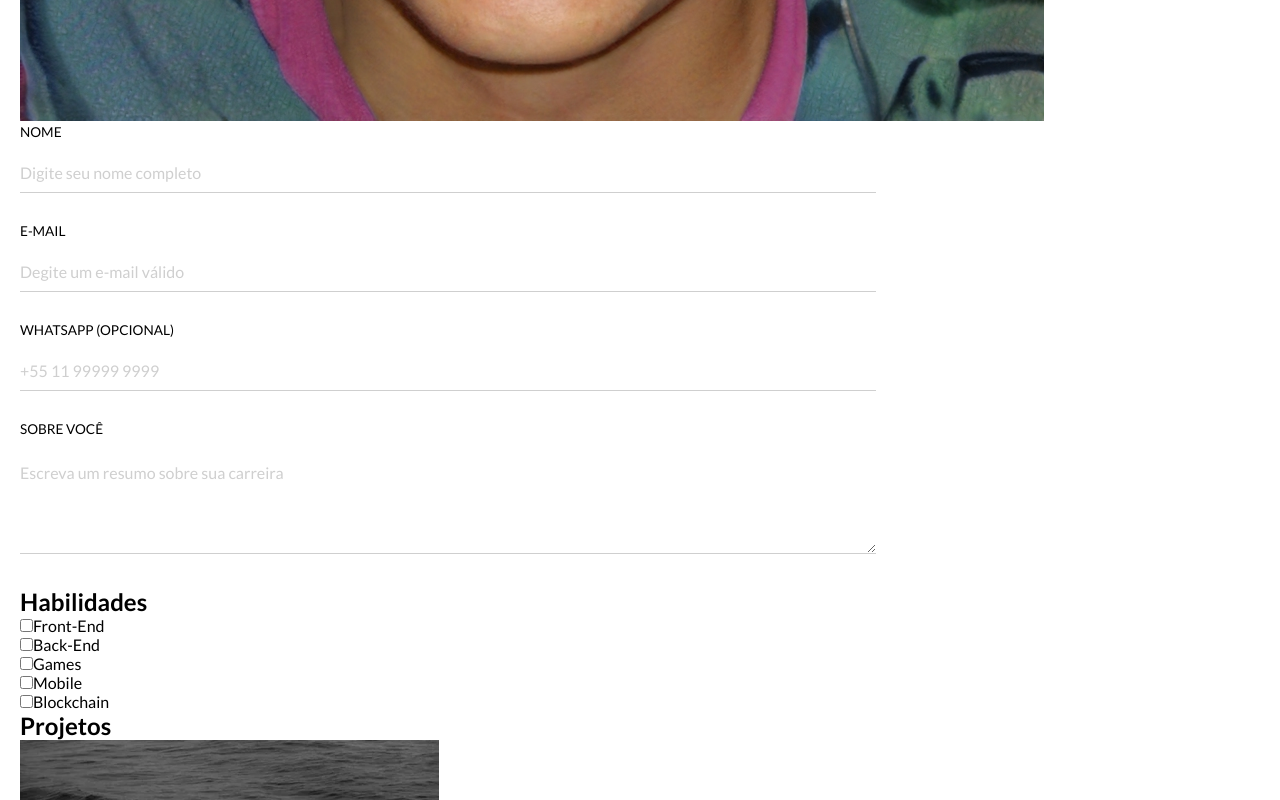
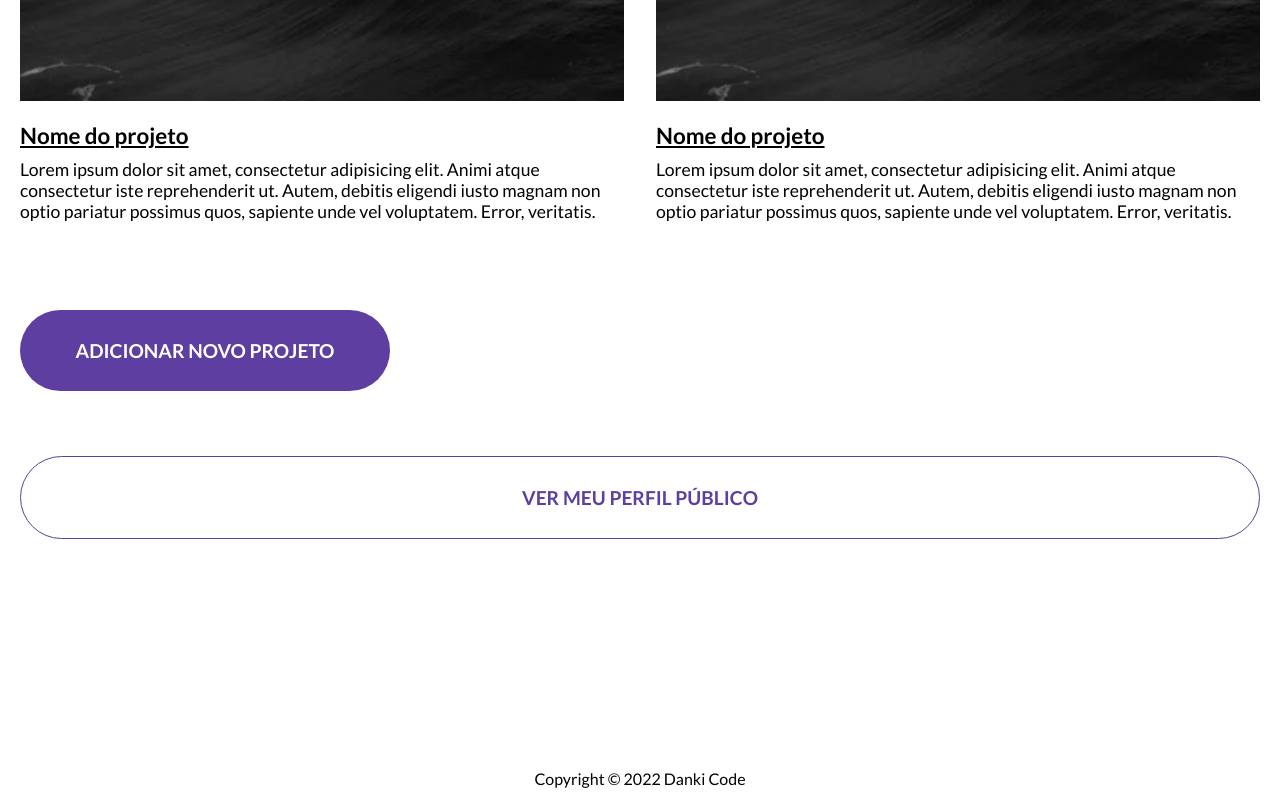
Before and after one commit to dankiCodeBusiness/danki-job, a React (Create React App) app: page /minha-conta in a window 1280 px wide. Shown: the part 1380-2180 px from the top of the page. Built offline with nearby package versions, Linux system fonts and the light colour scheme; the HTML template or start-up script is replaced by a standard one.

Commit message:
feature: finish style to my account page

```diff
--- a/src/assets/styles/global.ts
+++ b/src/assets/styles/global.ts
@@ -8,6 +8,7 @@ const GlobalStyle = createGlobalStyle`
     --purple-200: #5e3ea1;
     --dark: #000000;
     --gray-light: #CFCFCF;
+    --gray-light-100: #D8D8D8;
   }
 
   html {
--- a/src/components/Button/index.tsx
+++ b/src/components/Button/index.tsx
@@ -3,12 +3,13 @@ import {Container} from './styles';
 
 interface Props {
     title: string
+    outline?: boolean
 }
 
-export function Button({title}: Props) {
+export function Button({title, outline = false}: Props) {
 
     return (
-        <Container>
+        <Container outline={outline}>
             {title}
         </Container>
     );
--- a/src/components/Button/styles.ts
+++ b/src/components/Button/styles.ts
@@ -1,10 +1,11 @@
-import styled from "styled-components";
+import styled, {css} from "styled-components";
 
-export const Container = styled.button`
-  border: none;
+interface ButtonProps {
+    outline: boolean
+}
+
+export const Container = styled.button<ButtonProps>`
   outline: none;
-  background-color: var(--purple-200);
-  color: var(--white);
   border-radius: 43.5px;
   font-weight: 700;
   font-size: 1.2rem;
@@ -13,6 +14,16 @@ export const Container = styled.button`
   width: 100%;
   padding: 29px 0;
 
+
+  ${({outline}) => outline ? css`
+    border: 1px solid var(--purple-200);
+    background-color: var(--white);
+    color: var(--purple-200);
+  ` : css`
+    border: none;
+    background-color: var(--purple-200);
+    color: var(--white);
+  `}
   &:hover {
     background-color: var(--purple-100);
     color: var(--purple-200);
--- a/src/components/FormControll/styles.ts
+++ b/src/components/FormControll/styles.ts
@@ -2,7 +2,6 @@ import styled from "styled-components";
 
 export const Container = styled.div`
   width: 100%;
-  max-width: 856px;
   margin-bottom: 30px;
 
   label {
--- a/src/pages/MyAccount/index.tsx
+++ b/src/pages/MyAccount/index.tsx
@@ -5,9 +5,11 @@ import {Header} from "../../components/Header";
 import {Background} from "../../components/Background";
 import {CoverProfile} from "../../components/CoverProfile";
 import {FormControll} from "../../components/FormControll";
+import {Button} from "../../components/Button";
+
 import avatar from '../../assets/images/avatar.jpeg'
 import placeholder from '../../assets/images/placeholder.png'
-import {Button} from "../../components/Button";
+import ImageUploadPNG from '../../assets/images/imageupload.png'
 
 export function MyAccount() {
 
@@ -26,9 +28,14 @@ export function MyAccount() {
 
                     <form action="">
                         <div className="picture">
-                            <img src={avatar} alt="Olá você"/>
+                            <div>
+                                <button type={"button"}>
+                                    <img src={ImageUploadPNG} alt="Upload"/>
+                                </button>
+                            </div>
+                            <img src={avatar} className={'img-avatar'} alt="Olá você"/>
                         </div>
-                        <div className="containerForm">
+                        <div className="container-form">
                             <FormControll labelName={'name'} labelText={'Nome'}>
                                 <input type="text" id={'name'} placeholder={'Digite seu nome completo'}/>
                             </FormControll>
@@ -38,6 +45,8 @@ export function MyAccount() {
                             <FormControll labelName={'mobile_number'} labelText={'whatsapp (opcional)'}>
                                 <input type="text" id={'mobile_number'} placeholder={'+55 11 99999 9999'}/>
                             </FormControll>
+                        </div>
+                        <div className="about">
                             <FormControll labelName={'about'} labelText={'Sobre você'}>
                                 <textarea name={'about'} id={'about'} rows={5}
                                           placeholder={'Escreva um resumo sobre sua carreira'}/>
@@ -46,23 +55,23 @@ export function MyAccount() {
                         <div className="skills">
                             <h2>Habilidades</h2>
                             <div>
-                                <input type="checkbox" name={'frontend'}/>
+                                <input type="checkbox" id={'frontend'} name={'frontend'}/>
                                 <label htmlFor="frontend">Front-End</label>
                             </div>
                             <div>
-                                <input type="checkbox" name={'backend'}/>
+                                <input type="checkbox" id={'backend'} name={'backend'}/>
                                 <label htmlFor="backend">Back-End</label>
                             </div>
                             <div>
-                                <input type="checkbox" name={'games'}/>
+                                <input type="checkbox" id={'games'} name={'games'}/>
                                 <label htmlFor="games">Games</label>
                             </div>
                             <div>
-                                <input type="checkbox" name={'mobile'}/>
+                                <input type="checkbox" id={'mobile'} name={'mobile'}/>
                                 <label htmlFor="mobile">Mobile</label>
                             </div>
                             <div>
-                                <input type="checkbox" name={'blockchain'}/>
+                                <input type="checkbox" id={'blockchain'} name={'blockchain'}/>
                                 <label htmlFor="blockchain">Blockchain</label>
                             </div>
                         </div>
@@ -70,14 +79,14 @@ export function MyAccount() {
                             <h2>Projetos</h2>
                             <div>
                                 <img src={placeholder} alt="Project name"/>
-                                <h3>Nome do projeto</h3>
+                                <h3><a href="https://google.com">Nome do projeto</a></h3>
                                 <p>Lorem ipsum dolor sit amet, consectetur adipisicing elit. Animi atque consectetur
                                     iste reprehenderit ut. Autem, debitis eligendi iusto magnam non optio pariatur
                                     possimus quos, sapiente unde vel voluptatem. Error, veritatis.</p>
                             </div>
                             <div>
                                 <img src={placeholder} alt="Project name"/>
-                                <h3>Nome do projeto</h3>
+                                <h3><a href="https://google.com">Nome do projeto</a></h3>
                                 <p>Lorem ipsum dolor sit amet, consectetur adipisicing elit. Animi atque consectetur
                                     iste reprehenderit ut. Autem, debitis eligendi iusto magnam non optio pariatur
                                     possimus quos, sapiente unde vel voluptatem. Error, veritatis.</p>
@@ -85,7 +94,7 @@ export function MyAccount() {
                         </div>
                         <div className="footer">
                             <Button title={'Adicionar novo projeto'}/>
-                            <Button title={'Ver meu perfil público'}/>
+                            <Button title={'Ver meu perfil público'} outline/>
                         </div>
                     </form>
 
--- a/src/pages/MyAccount/styles.ts
+++ b/src/pages/MyAccount/styles.ts
@@ -2,4 +2,155 @@ import styled from "styled-components";
 
 export const Container = styled.section`
 
+  form {
+    display: grid;
+    grid-template-columns: 200px 1fr;
+    grid-auto-rows: auto;
+    grid-column-gap: 2rem;
+    grid-row-gap: 3rem;
+
+    .picture {
+      position: relative;
+
+      div {
+        position: absolute;
+        display: grid;
+
+        button {
+          border: none;
+          background: none;
+        }
+      }
+
+      .img-avatar {
+        width: 100%;
+        max-width: 200px;
+        border-radius: 100px;
+      }
+    }
+
+    .container-form {
+      display: grid;
+      grid-template-columns: 1fr 1fr;
+      grid-auto-flow: dense;
+
+      div:first-child {
+        grid-column: span 2;
+      }
+    }
+
+    .about {
+      grid-column: span 2;
+    }
+
+    .skills {
+      grid-column: span 2;
+      display: grid;
+      grid-template-columns: repeat(auto-fit, auto);
+      grid-gap: 1rem;
+      margin-bottom: 40px;
+
+      h2 {
+        grid-column: span 6;
+        font-weight: 400;
+        font-size: 0.85rem;
+        text-transform: uppercase;
+      }
+
+      div {
+        display: flex;
+        flex-direction: row;
+        align-items: center;
+
+        label {
+          margin-left: 20px;
+          margin-top: 10px;
+        }
+
+        input[type=checkbox] {
+          position: relative;
+          cursor: pointer;
+        }
+
+        input[type=checkbox]:before {
+          content: "";
+          display: block;
+          position: absolute;
+          width: 20px;
+          height: 20px;
+          top: 0;
+          left: 0;
+          border: 2px solid var(--gray-light-100);
+          border-radius: 1px;
+          background-color: var(--gray-light-100);
+        }
+
+        input[type=checkbox]:checked:after {
+          content: "";
+          display: block;
+          width: 6px;
+          height: 12px;
+          border: solid var(--purple-200);
+          border-width: 0 4px 4px 0;
+          border-radius: 2px;
+          transform: rotate(45deg);
+          position: absolute;
+          top: 2px;
+          left: 7px;
+        }
+      }
+    }
+
+    .projects {
+      grid-column: span 2;
+      grid-gap: 2rem;
+      margin-bottom: 40px;
+      display: grid;
+      grid-template-columns: minmax(auto, 1fr)  minmax(auto, 1fr);
+
+
+      img {
+        width: 100%;
+
+      }
+
+      h2 {
+        grid-column: span 2;
+        font-weight: 400;
+        font-size: 0.85rem;
+        text-transform: uppercase;
+      }
+
+      h3 {
+        margin-top: 18px;
+        font-size: 1.4rem;
+        font-weight: 700;
+
+        a {
+          color: var(--dark);
+        }
+      }
+
+      p {
+        margin-top: 10px;
+        font-weight: 400;
+        font-size: 1.1rem;
+        color: var(--dark);
+      }
+
+    }
+
+    .footer {
+      grid-column: span 2;
+      grid-gap: 2rem;
+      margin-bottom: 40px;
+
+      button:first-child {
+        width: 100%;
+        max-width: 370px;
+        margin-bottom: 65px;
+      }
+    }
+  }
+
 `;
--- a/src/pages/Register/styles.ts
+++ b/src/pages/Register/styles.ts
@@ -1,14 +1,16 @@
 import styled from "styled-components";
 
 export const Container = styled.div`
+  display: grid;
+  justify-items: center;
+  width: 100%;
+
   form {
-    display: flex;
-    flex-direction: column;
-    align-items: center;
+    width: 100%;
+    max-width: 856px;
 
     .btnContainer {
       width: 100%;
-      max-width: 856px;
       margin-top: 60px;
     }
 
```
Also changed, not shown: src/assets/images/imageupload.png (added).
